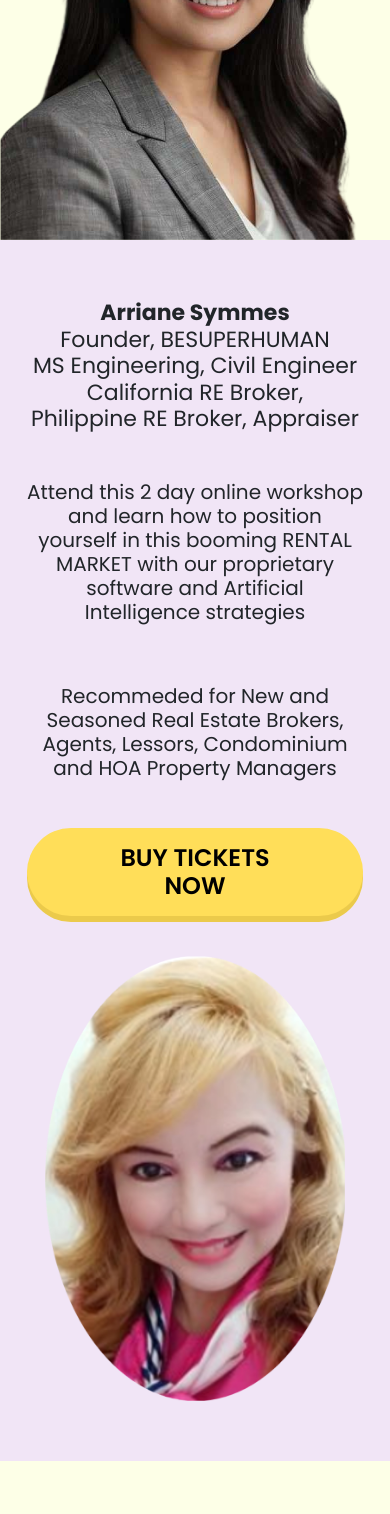
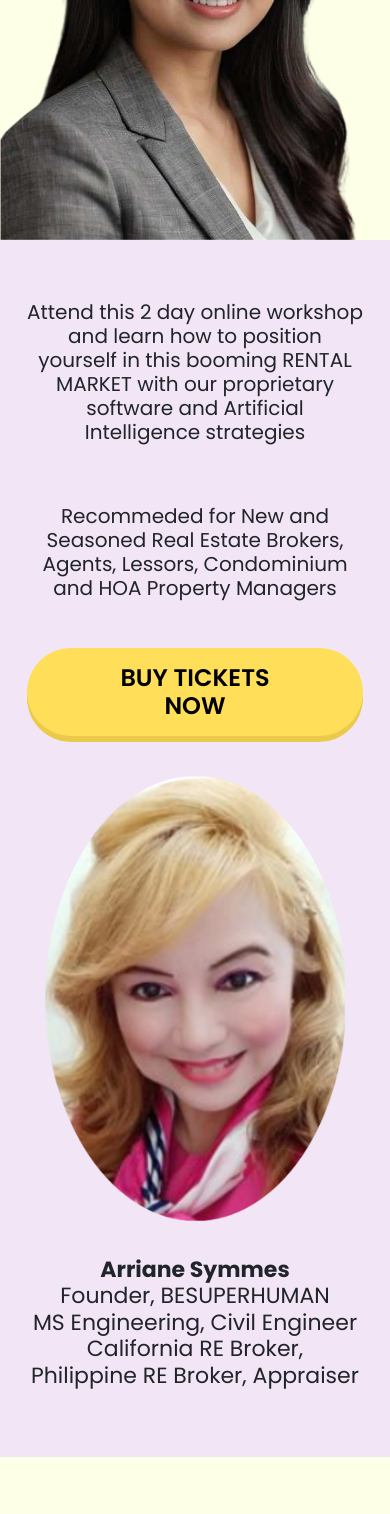
Before and after one commit to tajuddin1/WorkFile_PropSuite, a plain HTML site: page index.html in a window 390 px wide. Shown: the part 4633-6147 px from the top of the page. Drawn offline with Linux system fonts and the light colour scheme.

Commit message:
Update design

```diff
--- a/assets/css/style.css
+++ b/assets/css/style.css
@@ -324,6 +324,9 @@ p.cta-heading {
 .cta-image-wrapper {
   max-width: 290px;
 }
+.show-in-mobile{
+  display: none;
+}
 
 @media screen and (max-width:1480px) {
   .hero-text-wrapper {
@@ -618,6 +621,12 @@ p.cta-heading {
     margin-right: auto;
     margin-top: 20px;
   }
+  .show-in-mobile{
+    display: block;
+  }
+  .hide-in-mobile{
+    display: none;
+  }
 }
 
 @media screen and (max-width: 767px) {
--- a/index.html
+++ b/index.html
@@ -162,7 +162,7 @@
       <div class="ticket-info-grid">
         <div class="ms-lg-5 d-flex">
           <div class="details-footer text-end d-flex flex-column justify-content-between align-items-end w-100">
-            <h5 class="fw-normal text-center mb-5">
+            <h5 class="fw-normal text-center mb-5 hide-in-mobile">
               <b>Arriane Symmes</b> <br>
               Founder, BESUPERHUMAN <br>
               MS Engineering, Civil Engineer <br>
@@ -177,6 +177,15 @@
         </div>
         <div class="ticket-image-wrapper">
           <img class="w-100" src="assets/images/ticket-image.png" alt="">
+        </div>
+        <div class="details-footer w-100 show-in-mobile">
+          <h5 class="fw-normal text-center mt-3">
+            <b>Arriane Symmes</b> <br>
+            Founder, BESUPERHUMAN <br>
+            MS Engineering, Civil Engineer <br>
+            California RE Broker, <br>
+            Philippine RE Broker, Appraiser
+          </h5>
         </div>
         <div class="ticket-info-footer">
           <h5 class="fw-normal text-center mb-5">
```
